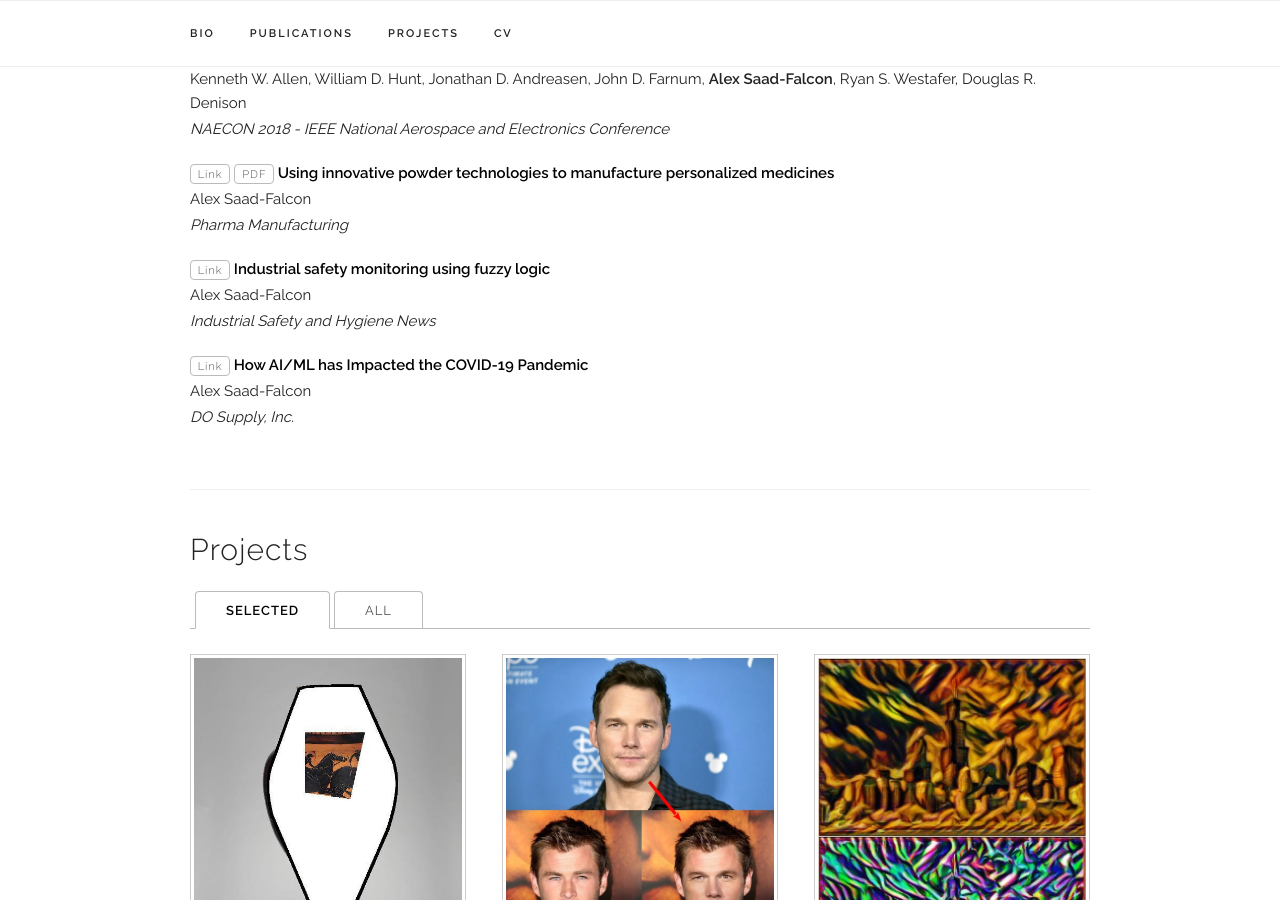
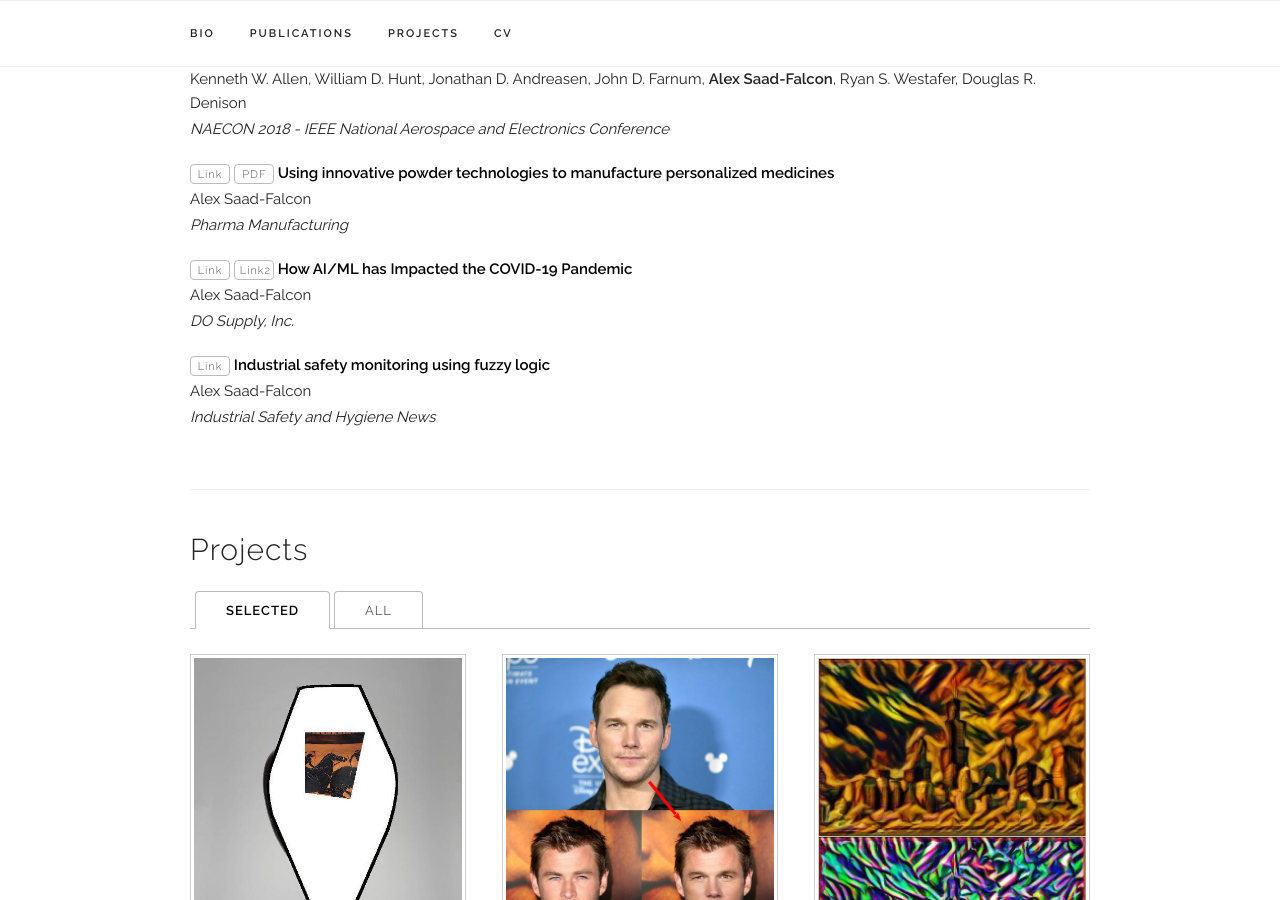
Before and after one commit to alexsaadfalcon/alexsaadfalcon.github.io, a Jekyll site: the page built from index.html, in a window 1280 px wide and 900 px high, scrolled down 937 px. Built offline with Jekyll 4.4.1, drawn with Linux system fonts in a browser that asks for light colours; some web fonts are replaced.

Commit message:
Added second link for doubly published

```diff
--- a/index.html
+++ b/index.html
@@ -67,6 +67,9 @@ title: Personal Webpage
             {% else %}
               {% if paper.link %}
                 <a class="button" href="{{ paper.link }}" target="_blank">Link</a>
+              {% endif %}
+              {% if paper.link2 %}
+                <a class="button" href="{{ paper.link2 }}" target="_blank">Link2</a>
               {% endif %}
             {% endif %}
             {% if paper.paper_pdf %}
```
Also changed, not shown: _data/publications.yaml (+9 -8 lines).
